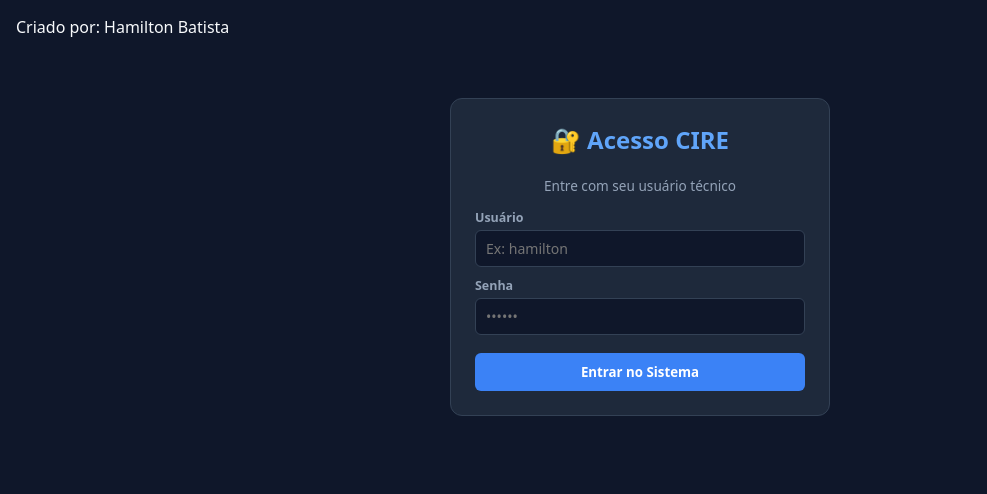
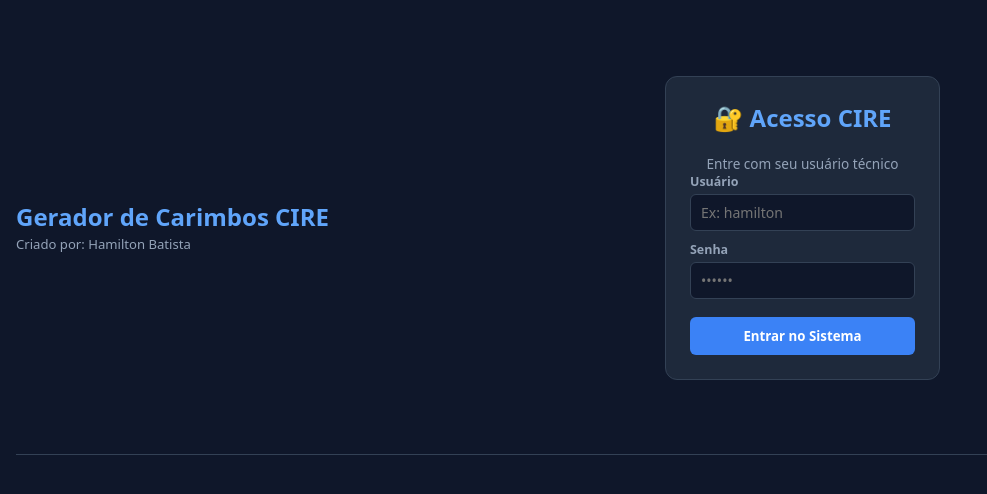
Before and after one commit to hamiltontecnico/gerador-cire, a plain HTML site: page index.html in a window 1280 px wide. Shown: the whole page, without its empty margins (0-987 px from the left). Drawn offline with Linux system fonts and the light colour scheme.

Commit message:
Update index.html

```diff
--- a/index.html
+++ b/index.html
@@ -1,10 +1,11 @@
 <!DOCTYPE html>
 <html lang="pt-BR">
-<head>
-  <meta charset="UTF-8" />
-  <meta name="viewport" content="width=device-width, initial-scale=1.0" />
-  <title>Gerador de Carimbo CIRE</title>
-  <sub-title>Criado por: Hamilton Batista</sub-title>
+  <header>
+    <div>
+      <h1>Gerador de Carimbos CIRE</h1>
+      <p style="color:#94a3b8; font-size:0.82rem; margin:2px 0;">Criado por: Hamilton Batista</p>
+      <p id="userInfo" style="color:#6ee7b7;"></p>
+    </div>
   <style>
     :root {
       --bg: #0f172a; --card: #1e293b; --border: #334155; --text: #f8fafc;
```
